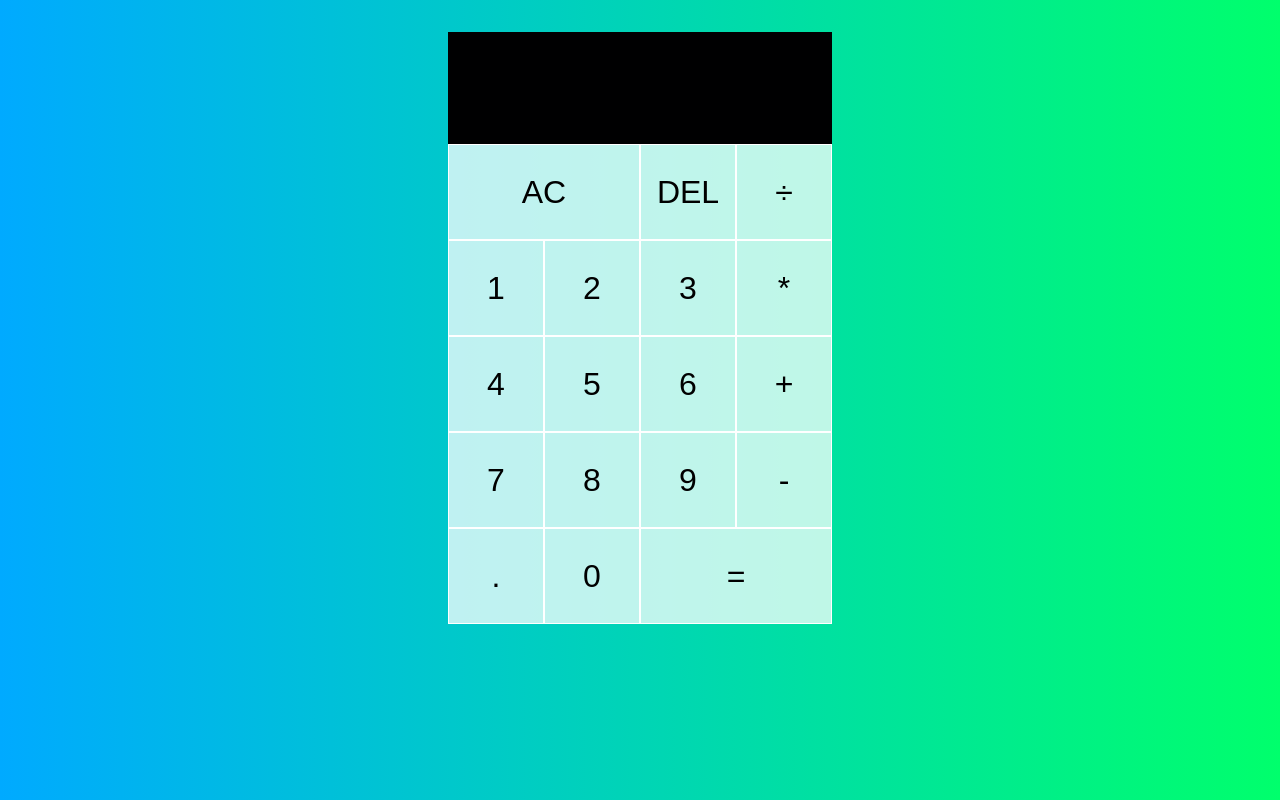
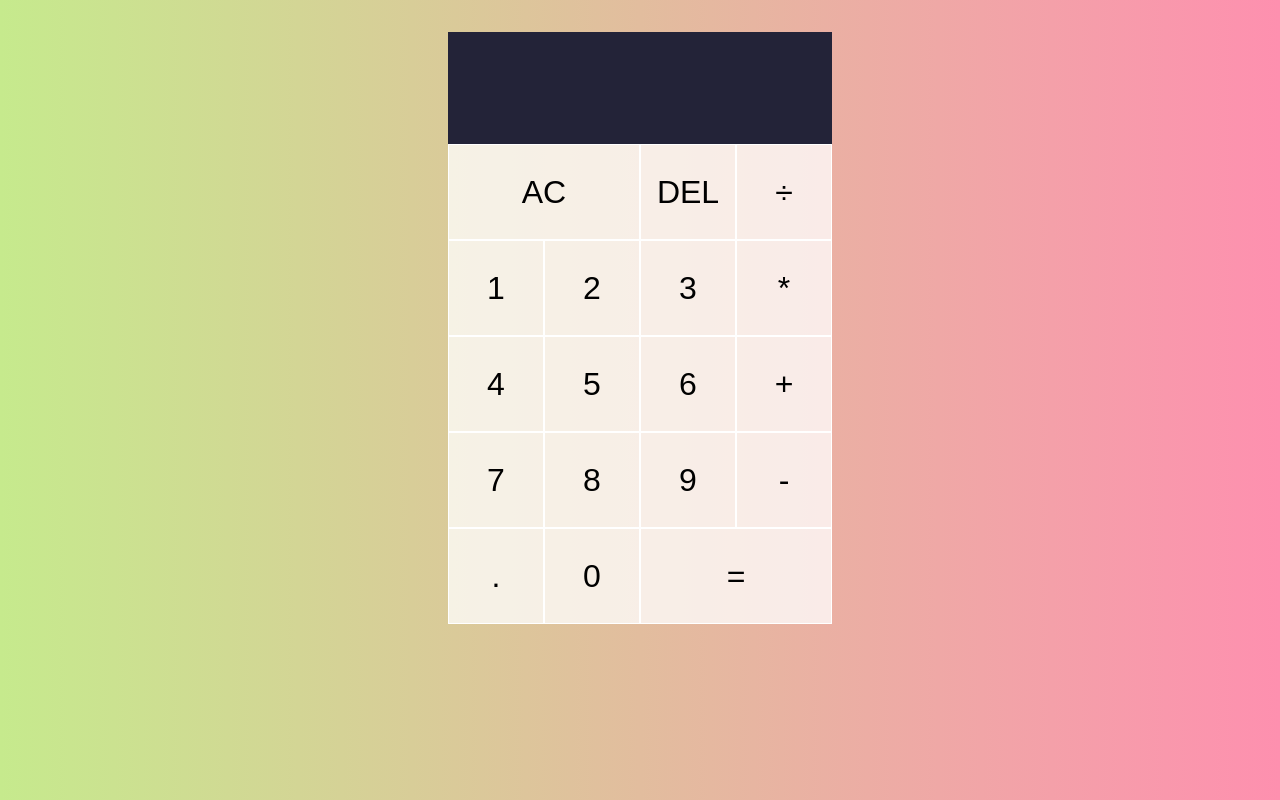
Before and after one commit to elekere/calculator-react, a React (Vite) app: page / in a window 1280 px wide. Built offline with nearby package versions, Linux system fonts and the light colour scheme.

Commit message:
new commit

```diff
--- a/src/styles.css
+++ b/src/styles.css
@@ -6,7 +6,7 @@
 
 body {
   margin: 0;
-  background: linear-gradient(to right, #00aaff, #00ff6c);
+  background: linear-gradient(to right, #c6ea8d, #fe90af);
 }
 
 .calculator-grid {
@@ -19,7 +19,7 @@ body {
 
 .calculator-grid > button:hover,
 .calculator-grid > button:focus {
-  background-color: rgba(201, 62, 62, 0.9);
+  background-color: rgba(69, 119, 183, 0.9);
 }
 
 .calculator-grid > button {
@@ -36,7 +36,7 @@ body {
 
 .output {
   grid-column: 1 / -1;
-  background-color: rgb(0, 0, 0.75);
+  background-color: rgb(35, 35, 56);
   display: flex;
   flex-direction: column;
   align-items: flex-end;
```
